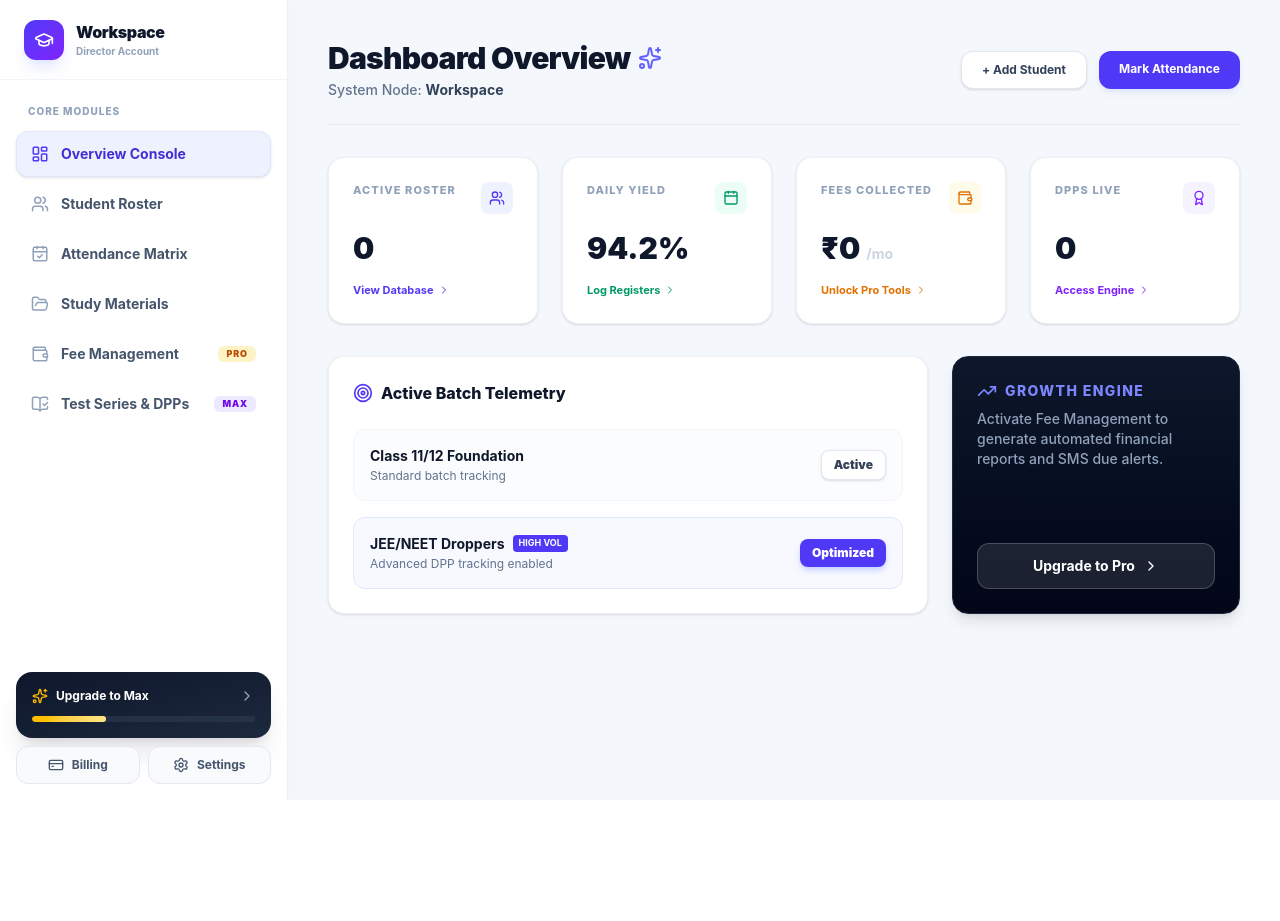
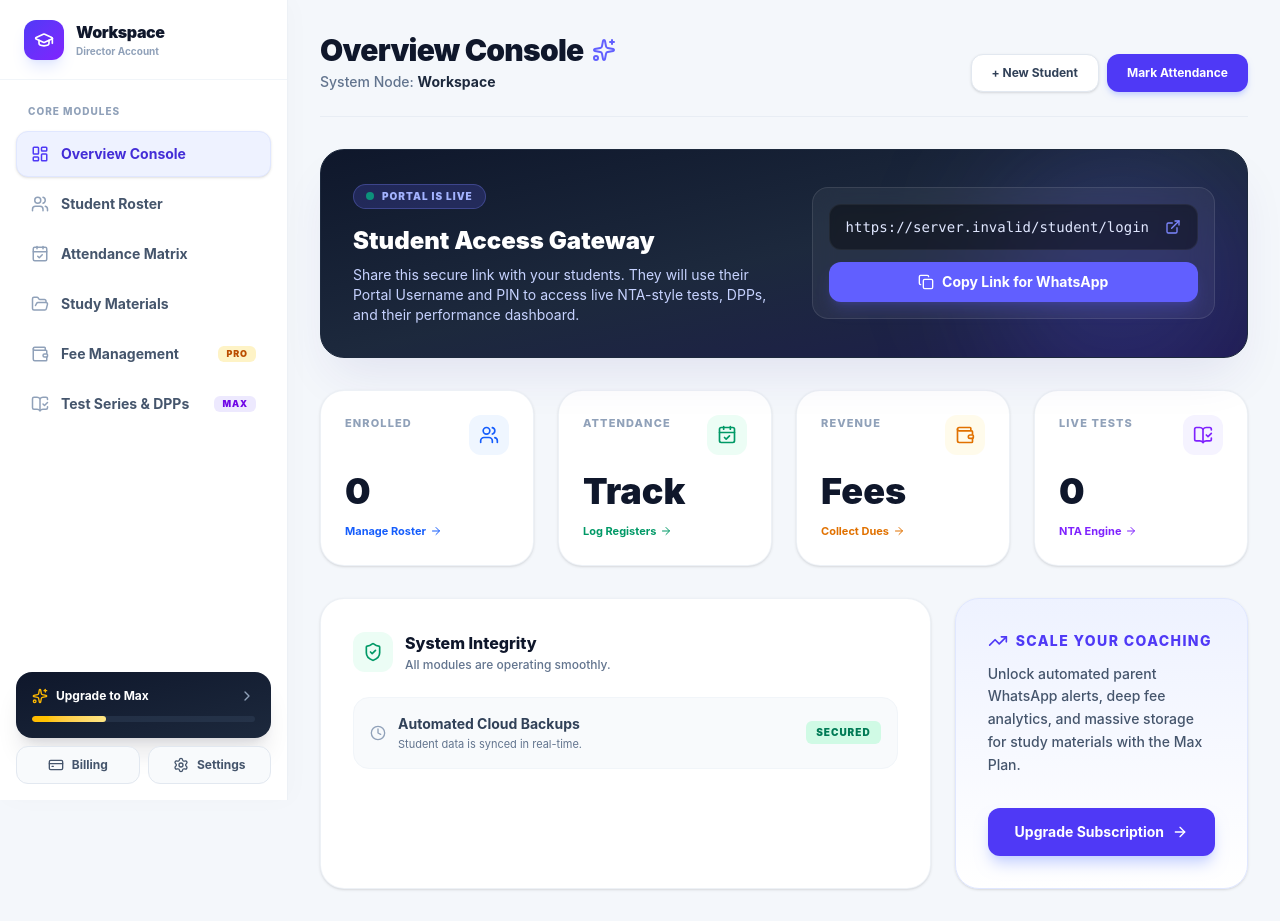
Before and after one commit to saurabhraj230125/coachingwala, a Next.js app: page /dashboard in a window 1280 px wide. Before the commit the page ends 800 px from the top, so only its background shows below. Built offline with nearby package versions, Linux system fonts and the light colour scheme; no server answers; the database is empty.

Commit message:
First major push for CoachingWala

```diff
--- /dev/null
+++ b/app/dashboard/components/CopyButton.tsx
@@ -0,0 +1,35 @@
+"use client";
+
+import { useState } from "react";
+import { Copy, CheckCircle2 } from "lucide-react";
+
+export default function CopyButton({ url }: { url: string }) {
+  const [copied, setCopied] = useState(false);
+
+  const handleCopy = async () => {
+    try {
+      await navigator.clipboard.writeText(url);
+      setCopied(true);
+      setTimeout(() => setCopied(false), 2000);
+    } catch (err) {
+      console.error("Failed to copy text: ", err);
+    }
+  };
+
+  return (
+    <button
+      onClick={handleCopy}
+      className="w-full bg-indigo-500 hover:bg-indigo-400 text-white font-bold py-2.5 rounded-xl transition-all flex items-center justify-center gap-2 text-sm shadow-lg shadow-indigo-500/20 active:scale-95"
+    >
+      {copied ? (
+        <>
+          <CheckCircle2 className="h-4 w-4" /> Link Copied!
+        </>
+      ) : (
+        <>
+          <Copy className="h-4 w-4" /> Copy Link for WhatsApp
+        </>
+      )}
+    </button>
+  );
+}
--- a/app/dashboard/page.tsx
+++ b/app/dashboard/page.tsx
@@ -1,135 +1,179 @@
 import { createClient } from "@/utils/supabase/server";
 import Link from "next/link";
 import {
-  Users, Calendar, Award, Target, Sparkles, Wallet, TrendingUp, ChevronRight
+  Users, CalendarCheck, Wallet, BookOpenCheck,
+  Sparkles, ExternalLink, ArrowRight, ShieldCheck,
+  TrendingUp, Clock
 } from "lucide-react";
+import CopyButton from "./components/CopyButton"; // The interactive button we just made
 
 export default async function FullPotentialDashboard() {
   const supabase = await createClient();
   const { data: { user } } = await supabase.auth.getUser();
+
+  // Fetch telemetry
   const { data: institute } = await supabase.from("institutes").select("*").eq("owner_id", user?.id).single();
   const { count: studentCount } = await supabase.from("students").select("*", { count: 'exact', head: true }).eq("institute_id", institute?.id);
   const { count: examCount } = await supabase.from("exams").select("*", { count: 'exact', head: true }).eq("institute_id", institute?.id);
 
+  // Generate the dynamic student portal URL
+  const portalUrl = process.env.NEXT_PUBLIC_SITE_URL
+    ? `${process.env.NEXT_PUBLIC_SITE_URL}/student/login`
+    : "http://localhost:3000/student/login";
+
   return (
-    <div className="p-6 md:p-10 max-w-7xl mx-auto space-y-8 w-full">
+    <div className="p-4 md:p-8 max-w-7xl mx-auto space-y-6 md:space-y-8 w-full pb-24 md:pb-8">
 
-      {/* HEADER SECTION */}
-      <div className="flex flex-col lg:flex-row justify-between items-start lg:items-center gap-6 pb-6 border-b border-slate-200/80">
+      {/* 1. BRAND & GREETING HEADER */}
+      <div className="flex flex-col md:flex-row justify-between items-start md:items-end gap-4 pb-4 md:pb-6 border-b border-slate-200/60">
         <div>
-          <h1 className="text-3xl font-black tracking-tight text-slate-900 flex items-center gap-2">
-            Dashboard Overview <Sparkles className="h-6 w-6 text-indigo-500" />
+          <h1 className="text-2xl md:text-3xl font-black tracking-tight text-slate-900 flex items-center gap-2">
+            Overview Console <Sparkles className="h-6 w-6 text-indigo-500" />
           </h1>
           <p className="text-sm text-slate-500 mt-1 font-medium">
-            System Node: <span className="text-slate-700 font-bold">{institute?.name || "Workspace"}</span>
+            System Node: <span className="text-slate-800 font-bold">{institute?.name || "Workspace"}</span>
           </p>
         </div>
-        <div className="flex gap-3">
-          <Link href="/dashboard/students" className="px-5 py-2.5 bg-white border border-slate-200 hover:border-slate-300 text-slate-700 font-bold text-xs rounded-xl shadow-sm transition-all">
-            + Add Student
+        <div className="flex gap-2 w-full md:w-auto">
+          <Link href="/dashboard/students" className="flex-1 md:flex-none flex items-center justify-center px-5 py-2.5 bg-white border border-slate-200 hover:border-slate-300 text-slate-700 font-bold text-xs rounded-xl shadow-sm transition-all active:scale-95">
+            + New Student
           </Link>
-          <Link href="/dashboard/attendance" className="px-5 py-2.5 bg-indigo-600 hover:bg-indigo-700 text-white font-bold text-xs rounded-xl shadow-md shadow-indigo-100 transition-all">
+          <Link href="/dashboard/attendance" className="flex-1 md:flex-none flex items-center justify-center px-5 py-2.5 bg-indigo-600 hover:bg-indigo-700 text-white font-bold text-xs rounded-xl shadow-md shadow-indigo-200 transition-all active:scale-95">
             Mark Attendance
           </Link>
         </div>
       </div>
 
-      {/* METRIC TRACKING CARDS */}
-      <div className="grid grid-cols-1 md:grid-cols-4 gap-6">
+      {/* 2. THE STUDENT PORTAL GATEWAY (WhatsApp Share Card) */}
+      <div className="bg-gradient-to-br from-slate-900 via-slate-800 to-indigo-950 rounded-3xl p-6 md:p-8 text-white shadow-2xl shadow-indigo-900/10 relative overflow-hidden flex flex-col lg:flex-row items-center justify-between gap-6 border border-slate-800">
+        {/* Decorative Background Blur */}
+        <div className="absolute right-0 top-0 w-64 h-64 bg-indigo-500/20 rounded-full blur-3xl"></div>
+
+        <div className="relative z-10 flex-1 w-full text-center lg:text-left">
+          <div className="inline-flex items-center gap-2 bg-indigo-500/20 border border-indigo-400/30 px-3 py-1 rounded-full text-[10px] font-black uppercase tracking-widest text-indigo-300 mb-4">
+            <span className="flex h-2 w-2 rounded-full bg-emerald-400 animate-pulse"></span>
+            Portal is Live
+          </div>
+          <h2 className="text-2xl font-black mb-2">Student Access Gateway</h2>
+          <p className="text-indigo-200 text-sm max-w-md mx-auto lg:mx-0">
+            Share this secure link with your students. They will use their Portal Username and PIN to access live NTA-style tests, DPPs, and their performance dashboard.
+          </p>
+        </div>
+
+        {/* The Link Box */}
+        <div className="relative z-10 w-full lg:w-auto bg-white/5 backdrop-blur-md border border-white/10 p-4 rounded-2xl flex flex-col gap-3 lg:min-w-[340px]">
+          <div className="bg-black/40 px-4 py-3 rounded-xl flex items-center justify-between border border-white/5 shadow-inner">
+            <code className="text-indigo-100 text-xs md:text-sm font-mono truncate mr-4 selection:bg-indigo-500/50">{portalUrl}</code>
+            <ExternalLink className="h-4 w-4 text-indigo-400 shrink-0" />
+          </div>
+          <CopyButton url={portalUrl} />
+        </div>
+      </div>
+
+      {/* 3. CORE METRICS ENGINE */}
+      <div className="grid grid-cols-2 lg:grid-cols-4 gap-4 md:gap-6">
 
         {/* Roster Card */}
-        <div className="bg-white border border-slate-200/60 rounded-2xl p-6 shadow-sm hover:shadow-md transition-all relative overflow-hidden">
-          <div className="flex justify-between items-start relative z-10">
-            <p className="text-[11px] font-extrabold text-slate-400 uppercase tracking-widest">Active Roster</p>
-            <div className="p-2 bg-indigo-50 rounded-lg text-indigo-600"><Users className="h-4 w-4" /></div>
+        <div className="group bg-white border border-slate-200/60 rounded-3xl p-5 md:p-6 shadow-sm hover:shadow-md hover:border-blue-200 transition-all relative overflow-hidden flex flex-col justify-between">
+          <div className="flex justify-between items-start mb-4">
+            <p className="text-[10px] md:text-[11px] font-extrabold text-slate-400 uppercase tracking-widest">Enrolled</p>
+            <div className="p-2 md:p-2.5 bg-blue-50 rounded-xl text-blue-600 group-hover:bg-blue-600 group-hover:text-white transition-colors"><Users className="h-4 w-4 md:h-5 md:w-5" /></div>
           </div>
-          <p className="text-3xl font-black mt-4 text-slate-900 relative z-10">{studentCount || 0}</p>
-          <Link href="/dashboard/students" className="mt-4 flex items-center gap-1 text-[11px] font-bold text-indigo-600 hover:text-indigo-700 relative z-10">
-            View Database <ChevronRight className="h-3 w-3" />
+          <div>
+            <p className="text-3xl md:text-4xl font-black text-slate-900">{studentCount || 0}</p>
+            <Link href="/dashboard/students" className="mt-3 inline-flex items-center gap-1 text-[11px] font-bold text-blue-600 hover:text-blue-800">
+              Manage Roster <ArrowRight className="h-3 w-3" />
             </Link>
+          </div>
         </div>
 
         {/* Attendance Card */}
-        <div className="bg-white border border-slate-200/60 rounded-2xl p-6 shadow-sm hover:shadow-md transition-all">
-          <div className="flex justify-between items-start">
-            <p className="text-[11px] font-extrabold text-slate-400 uppercase tracking-widest">Daily Yield</p>
-            <div className="p-2 bg-emerald-50 rounded-lg text-emerald-600"><Calendar className="h-4 w-4" /></div>
+        <div className="group bg-white border border-slate-200/60 rounded-3xl p-5 md:p-6 shadow-sm hover:shadow-md hover:border-emerald-200 transition-all flex flex-col justify-between">
+          <div className="flex justify-between items-start mb-4">
+            <p className="text-[10px] md:text-[11px] font-extrabold text-slate-400 uppercase tracking-widest">Attendance</p>
+            <div className="p-2 md:p-2.5 bg-emerald-50 rounded-xl text-emerald-600 group-hover:bg-emerald-600 group-hover:text-white transition-colors"><CalendarCheck className="h-4 w-4 md:h-5 md:w-5" /></div>
           </div>
-          <p className="text-3xl font-black mt-4 text-slate-900">94.2%</p>
-          <Link href="/dashboard/attendance" className="mt-4 flex items-center gap-1 text-[11px] font-bold text-emerald-600 hover:text-emerald-700">
-            Log Registers <ChevronRight className="h-3 w-3" />
+          <div>
+            <p className="text-3xl md:text-4xl font-black text-slate-900">Track</p>
+            <Link href="/dashboard/attendance" className="mt-3 inline-flex items-center gap-1 text-[11px] font-bold text-emerald-600 hover:text-emerald-800">
+              Log Registers <ArrowRight className="h-3 w-3" />
             </Link>
           </div>
+        </div>
 
-        {/* NEW: Financial/Fee Card */}
-        <div className="bg-white border border-slate-200/60 rounded-2xl p-6 shadow-sm hover:shadow-md transition-all">
-          <div className="flex justify-between items-start">
-            <p className="text-[11px] font-extrabold text-slate-400 uppercase tracking-widest">Fees Collected</p>
-            <div className="p-2 bg-amber-50 rounded-lg text-amber-600"><Wallet className="h-4 w-4" /></div>
+        {/* Fee Card */}
+        <div className="group bg-white border border-slate-200/60 rounded-3xl p-5 md:p-6 shadow-sm hover:shadow-md hover:border-amber-200 transition-all flex flex-col justify-between">
+          <div className="flex justify-between items-start mb-4">
+            <p className="text-[10px] md:text-[11px] font-extrabold text-slate-400 uppercase tracking-widest">Revenue</p>
+            <div className="p-2 md:p-2.5 bg-amber-50 rounded-xl text-amber-600 group-hover:bg-amber-500 group-hover:text-white transition-colors"><Wallet className="h-4 w-4 md:h-5 md:w-5" /></div>
           </div>
-          <p className="text-3xl font-black mt-4 text-slate-900">₹0 <span className="text-sm font-bold text-slate-300">/mo</span></p>
-          <Link href="/dashboard/fees" className="mt-4 flex items-center gap-1 text-[11px] font-bold text-amber-600 hover:text-amber-700">
-            Unlock Pro Tools <ChevronRight className="h-3 w-3" />
+          <div>
+            <p className="text-3xl md:text-4xl font-black text-slate-900">Fees</p>
+            <Link href="/dashboard/fees" className="mt-3 inline-flex items-center gap-1 text-[11px] font-bold text-amber-600 hover:text-amber-800">
+              Collect Dues <ArrowRight className="h-3 w-3" />
             </Link>
           </div>
+        </div>
 
-        {/* Exam Card */}
-        <div className="bg-white border border-slate-200/60 rounded-2xl p-6 shadow-sm hover:shadow-md transition-all">
-          <div className="flex justify-between items-start">
-            <p className="text-[11px] font-extrabold text-slate-400 uppercase tracking-widest">DPPs Live</p>
-            <div className="p-2 bg-violet-50 rounded-lg text-violet-600"><Award className="h-4 w-4" /></div>
+        {/* Exams Card */}
+        <div className="group bg-white border border-slate-200/60 rounded-3xl p-5 md:p-6 shadow-sm hover:shadow-md hover:border-violet-200 transition-all flex flex-col justify-between">
+          <div className="flex justify-between items-start mb-4">
+            <p className="text-[10px] md:text-[11px] font-extrabold text-slate-400 uppercase tracking-widest">Live Tests</p>
+            <div className="p-2 md:p-2.5 bg-violet-50 rounded-xl text-violet-600 group-hover:bg-violet-600 group-hover:text-white transition-colors"><BookOpenCheck className="h-4 w-4 md:h-5 md:w-5" /></div>
           </div>
-          <p className="text-3xl font-black mt-4 text-slate-900">{examCount || 0}</p>
-          <Link href="/dashboard/exams" className="mt-4 flex items-center gap-1 text-[11px] font-bold text-violet-600 hover:text-violet-700">
-            Access Engine <ChevronRight className="h-3 w-3" />
+          <div>
+            <p className="text-3xl md:text-4xl font-black text-slate-900">{examCount || 0}</p>
+            <Link href="/dashboard/exams" className="mt-3 inline-flex items-center gap-1 text-[11px] font-bold text-violet-600 hover:text-violet-800">
+              NTA Engine <ArrowRight className="h-3 w-3" />
             </Link>
+          </div>
         </div>
 
       </div>
 
-      {/* QUICK ACTIONS & GROWTH CHART */}
+      {/* 4. OPERATIONAL COMMAND CENTER */}
       <div className="grid grid-cols-1 lg:grid-cols-3 gap-6">
 
-        {/* Batch Target Segmentation */}
-        <div className="lg:col-span-2 bg-white border border-slate-200/60 rounded-2xl p-6 shadow-sm">
-          <div className="flex items-center gap-2 mb-6">
-            <Target className="h-5 w-5 text-indigo-600" />
-            <h3 className="font-extrabold text-base text-slate-900">Active Batch Telemetry</h3>
+        {/* Left: Security & Reliability */}
+        <div className="lg:col-span-2 bg-white border border-slate-200/60 rounded-3xl p-6 md:p-8 shadow-sm">
+          <div className="flex items-center gap-3 mb-6">
+            <div className="h-10 w-10 bg-emerald-50 rounded-xl flex items-center justify-center">
+              <ShieldCheck className="h-5 w-5 text-emerald-600" />
             </div>
-          <div className="space-y-4">
-            <div className="p-4 rounded-xl border border-slate-100 bg-slate-50/50 flex justify-between items-center">
             <div>
-                <h4 className="font-bold text-slate-900 text-sm">Class 11/12 Foundation</h4>
-                <p className="text-xs text-slate-500 mt-0.5">Standard batch tracking</p>
+              <h3 className="font-extrabold text-base text-slate-900">System Integrity</h3>
+              <p className="text-xs text-slate-500 font-medium mt-0.5">All modules are operating smoothly.</p>
             </div>
-              <span className="bg-white border border-slate-200 text-slate-700 text-xs font-black px-3 py-1.5 rounded-lg shadow-sm">
-                Active
-              </span>
           </div>
-            <div className="p-4 rounded-xl border border-indigo-100 bg-indigo-50/50 flex justify-between items-center">
+
+          <div className="space-y-3">
+            <div className="p-4 rounded-2xl border border-slate-100 bg-slate-50 flex items-center justify-between">
+              <div className="flex items-center gap-3">
+                <Clock className="h-4 w-4 text-slate-400" />
                 <div>
-                <h4 className="font-bold text-slate-900 text-sm flex items-center gap-2">JEE/NEET Droppers <span className="bg-indigo-600 text-white text-[9px] uppercase px-1.5 py-0.5 rounded">High Vol</span></h4>
-                <p className="text-xs text-slate-500 mt-0.5">Advanced DPP tracking enabled</p>
+                  <h4 className="font-bold text-slate-700 text-sm">Automated Cloud Backups</h4>
+                  <p className="text-[11px] text-slate-500 mt-0.5">Student data is synced in real-time.</p>
                 </div>
-              <span className="bg-indigo-600 text-white text-xs font-black px-3 py-1.5 rounded-lg shadow-md shadow-indigo-200">
-                Optimized
-              </span>
+              </div>
+              <span className="bg-emerald-100 text-emerald-700 text-[10px] font-black uppercase tracking-widest px-2.5 py-1 rounded-md">Secured</span>
             </div>
           </div>
         </div>
 
-        {/* Revenue Projection Card */}
-        <div className="bg-gradient-to-b from-slate-900 to-slate-950 text-white rounded-2xl p-6 shadow-lg border border-slate-800 flex flex-col justify-between">
+        {/* Right: Upgrade/Growth Prompt */}
+        <div className="bg-gradient-to-b from-indigo-50 to-white border border-indigo-100 rounded-3xl p-6 md:p-8 shadow-sm flex flex-col justify-between">
           <div>
-            <div className="flex items-center gap-2 mb-2 text-indigo-400">
+            <div className="flex items-center gap-2 mb-3 text-indigo-600">
               <TrendingUp className="h-5 w-5" />
-              <h3 className="font-extrabold text-sm uppercase tracking-widest">Growth Engine</h3>
+              <h3 className="font-extrabold text-sm uppercase tracking-widest">Scale Your Coaching</h3>
             </div>
-            <p className="text-slate-400 text-sm font-medium">Activate Fee Management to generate automated financial reports and SMS due alerts.</p>
+            <p className="text-slate-600 text-sm font-medium leading-relaxed">
+              Unlock automated parent WhatsApp alerts, deep fee analytics, and massive storage for study materials with the Max Plan.
+            </p>
           </div>
           <div className="mt-8">
-            <Link href="/dashboard/billing" className="w-full py-3 bg-white/10 hover:bg-white/20 border border-white/20 text-white text-sm font-bold rounded-xl flex items-center justify-center gap-2 transition-all">
-              Upgrade to Pro <ChevronRight className="h-4 w-4" />
+            <Link href="/dashboard/billing" className="w-full py-3.5 bg-indigo-600 hover:bg-indigo-700 shadow-lg shadow-indigo-200 text-white text-sm font-bold rounded-xl flex items-center justify-center gap-2 transition-all active:scale-95">
+              Upgrade Subscription <ArrowRight className="h-4 w-4" />
             </Link>
           </div>
         </div>
```
Also changed, not shown: app/dashboard/components/LoadingButton.tsx (added, +31 -0 lines). Lines whose indentation alone changed are shown as unchanged.
